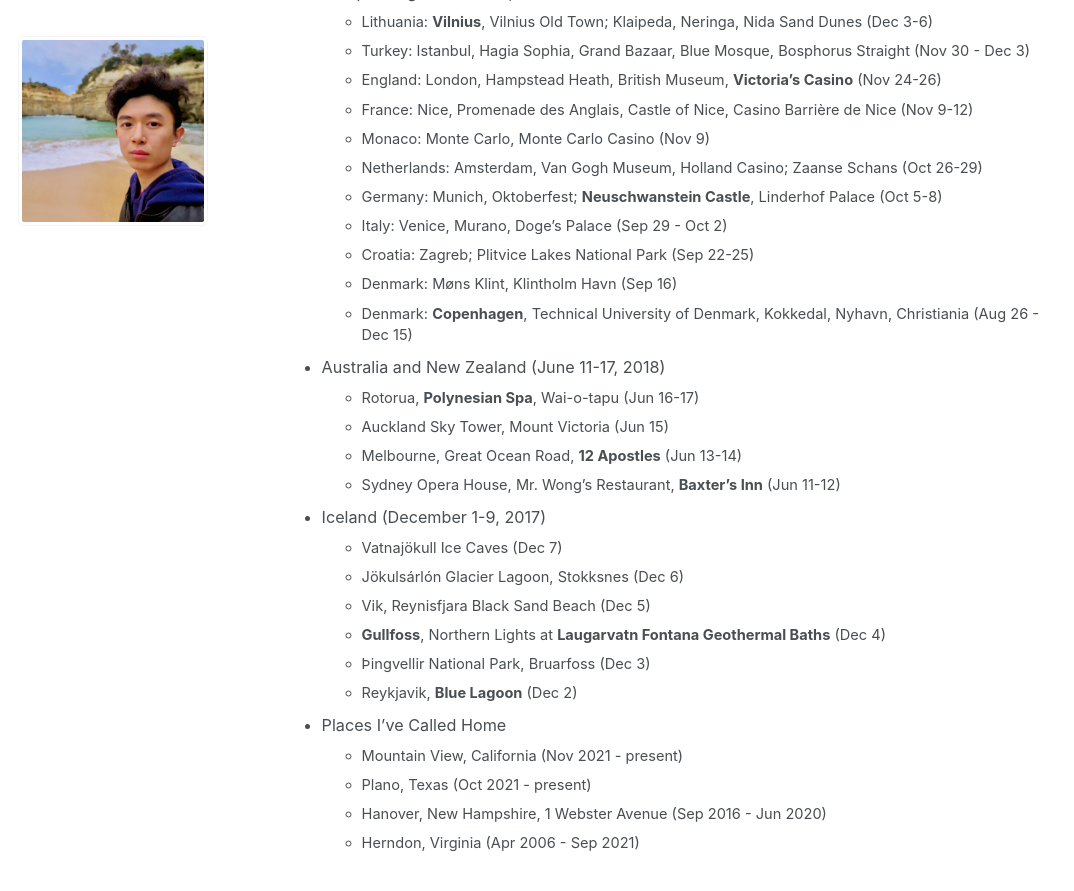
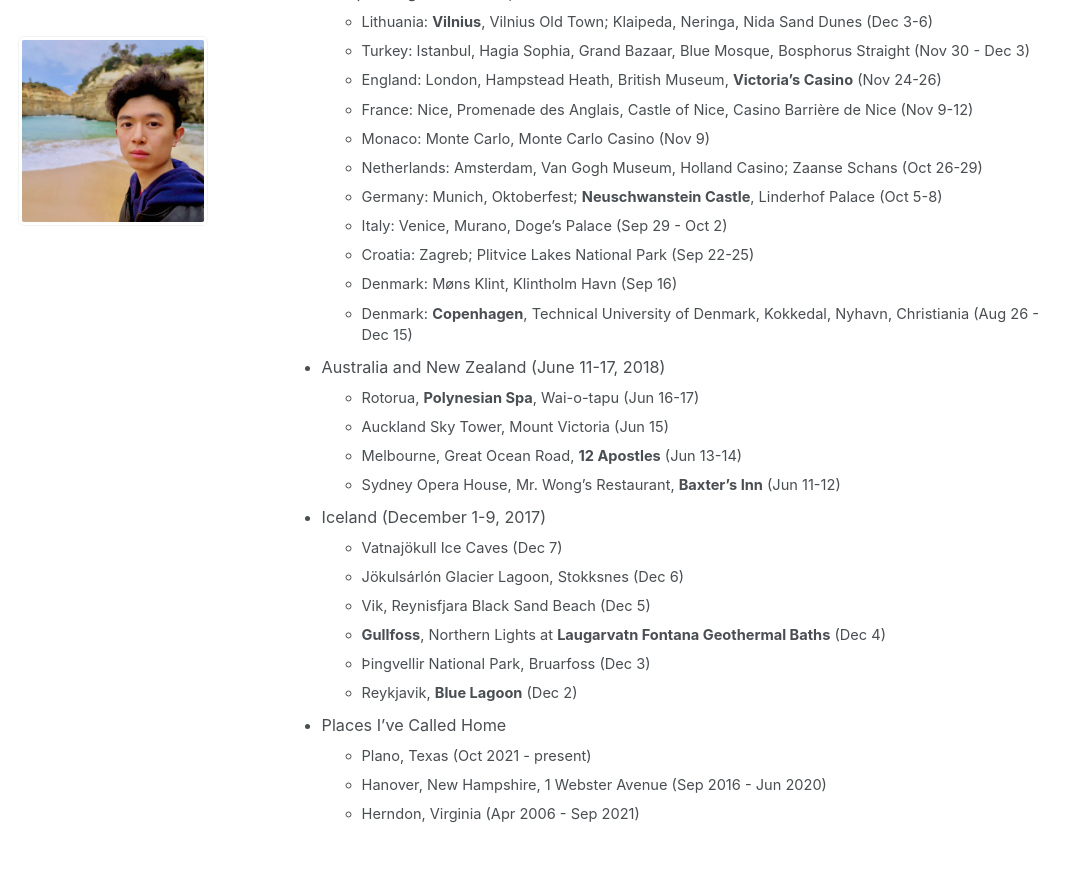
Before and after one commit to jasonwei20/jasonwei20.github.io, a Jekyll site: the page built from _pages/places_ive_been.md, in a window 1280 px wide and 900 px high, scrolled down 1192 px. Shown: the top 891 px of the window, without its empty margins (0-1074 px from the left). Built offline with Jekyll 4.4.1, drawn with Linux system fonts in a browser that asks for light colours.

Commit message:
Update places_ive_been.md

```diff
--- a/_pages/places_ive_been.md
+++ b/_pages/places_ive_been.md
@@ -67,7 +67,6 @@ author_profile: true
     *   Reykjavik, **Blue Lagoon** (Dec 2)
 
 *   Places I've Called Home
-    * Mountain View, California (Nov 2021 - present)
     * Plano, Texas (Oct 2021 - present)
     * Hanover, New Hampshire, 1 Webster Avenue (Sep 2016 - Jun 2020)
     * Herndon, Virginia (Apr 2006 - Sep 2021)
```
